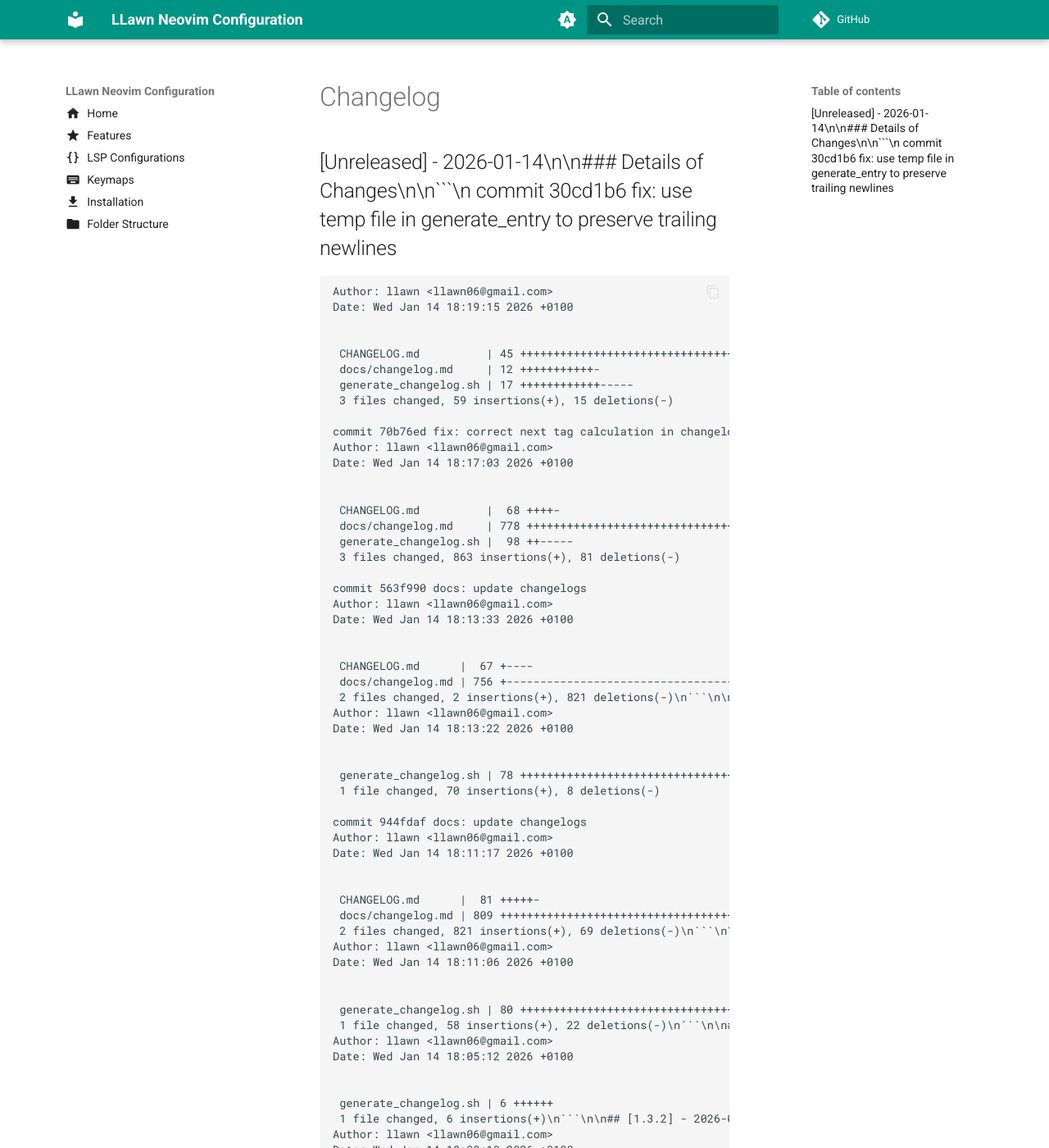
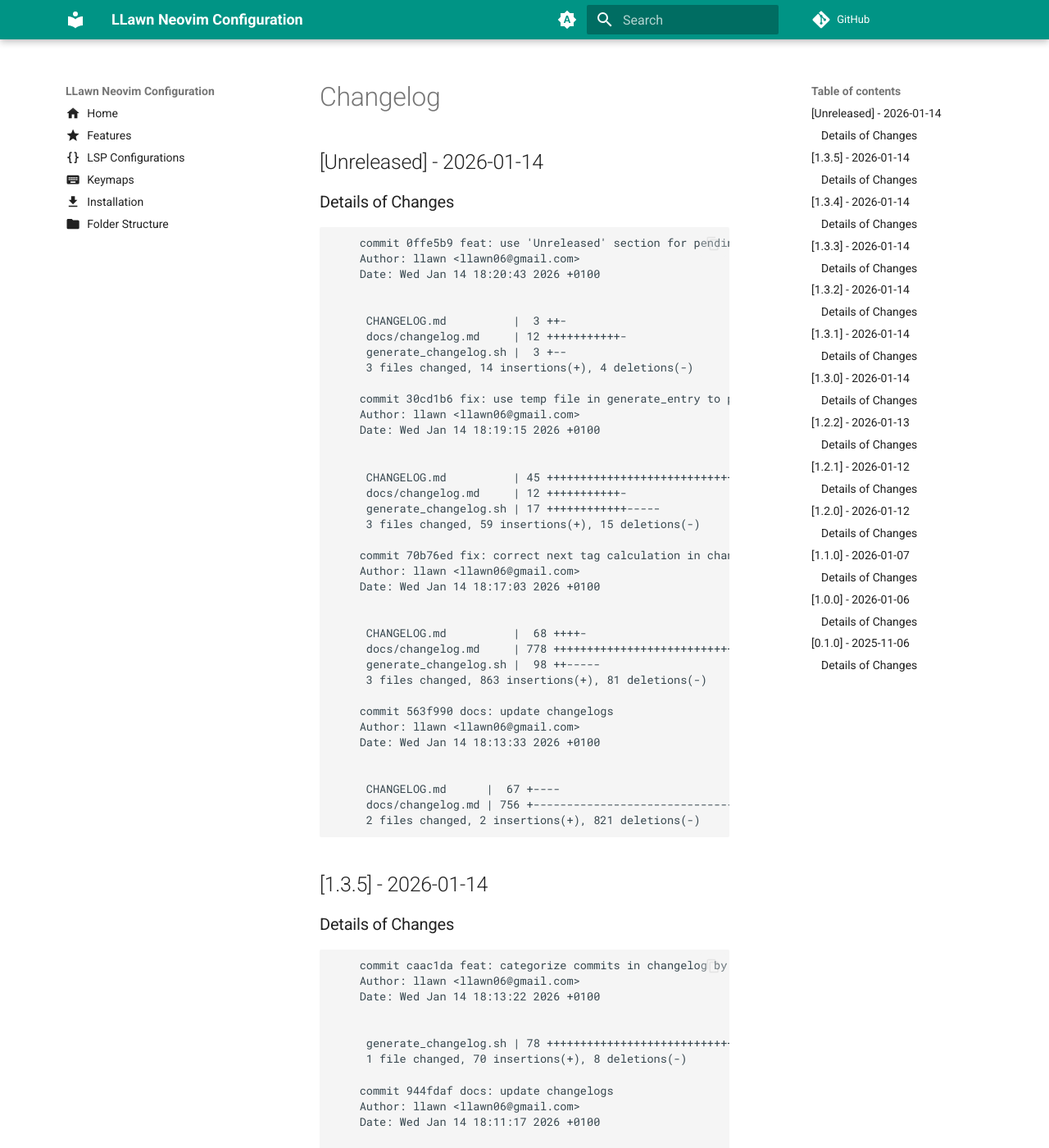
Before and after one commit to llawn/llawnvim, an MkDocs documentation site: the page built from docs/changelog.md, in a window 1280 px wide and 1400 px high. Shown: the whole window at 82% size. Built offline with MkDocs 1.6.1 and Material for MkDocs 9.7.7, drawn with Linux system fonts in a browser that asks for light colours; comment, search, counter and statistics services are not loaded; some of the changed text lies outside the part shown.

Commit message:
fix: use echo -e to properly write newlines in changelogs

````diff
--- a/docs/changelog.md
+++ b/docs/changelog.md
@@ -1,6 +1,21 @@
 # Changelog
 
-## [Unreleased] - 2026-01-14\n\n### Details of Changes\n\n```\n    commit 30cd1b6 fix: use temp file in generate_entry to preserve trailing newlines
+## [Unreleased] - 2026-01-14
+
+### Details of Changes
+
+```
+    commit 0ffe5b9 feat: use 'Unreleased' section for pending commits without tags
+    Author: llawn <llawn06@gmail.com>
+    Date: Wed Jan 14 18:20:43 2026 +0100
+
+
+     CHANGELOG.md          |  3 ++-
+     docs/changelog.md     | 12 +++++++++++-
+     generate_changelog.sh |  3 +--
+     3 files changed, 14 insertions(+), 4 deletions(-)
+
+    commit 30cd1b6 fix: use temp file in generate_entry to preserve trailing newlines
     Author: llawn <llawn06@gmail.com>
     Date: Wed Jan 14 18:19:15 2026 +0100
 
@@ -27,7 +42,16 @@
 
      CHANGELOG.md      |  67 +----
      docs/changelog.md | 756 +-----------------------------------------------------
-     2 files changed, 2 insertions(+), 821 deletions(-)\n```\n\n## [1.3.5] - 2026-01-14\n\n### Details of Changes\n\n```\n    commit caac1da feat: categorize commits in changelog by type (feat, fix, docs, etc.)
+     2 files changed, 2 insertions(+), 821 deletions(-)
+```
+
+
+## [1.3.5] - 2026-01-14
+
+### Details of Changes
+
+```
+    commit caac1da feat: categorize commits in changelog by type (feat, fix, docs, etc.)
     Author: llawn <llawn06@gmail.com>
     Date: Wed Jan 14 18:13:22 2026 +0100
 
@@ -42,32 +66,77 @@
 
      CHANGELOG.md      |  81 +++++-
      docs/changelog.md | 809 ++++++++++++++++++++++++++++++++++++++++++++++++++----
-     2 files changed, 821 insertions(+), 69 deletions(-)\n```\n\n## [1.3.4] - 2026-01-14\n\n### Details of Changes\n\n```\n    commit bbbd4cf feat: update script to generate full changelogs from the beginning
+     2 files changed, 821 insertions(+), 69 deletions(-)
+```
+
+
+## [1.3.4] - 2026-01-14
+
+### Details of Changes
+
+```
+    commit bbbd4cf feat: update script to generate full changelogs from the beginning
     Author: llawn <llawn06@gmail.com>
     Date: Wed Jan 14 18:11:06 2026 +0100
 
 
      generate_changelog.sh | 80 +++++++++++++++++++++++++++++++++++++--------------
-     1 file changed, 58 insertions(+), 22 deletions(-)\n```\n\n## [1.3.3] - 2026-01-14\n\n### Details of Changes\n\n```\n    commit 5de755c feat: update changelog script to generate docs/changelog.md automatically
+     1 file changed, 58 insertions(+), 22 deletions(-)
+```
+
+
+## [1.3.3] - 2026-01-14
+
+### Details of Changes
+
+```
+    commit 5de755c feat: update changelog script to generate docs/changelog.md automatically
     Author: llawn <llawn06@gmail.com>
     Date: Wed Jan 14 18:05:12 2026 +0100
 
 
      generate_changelog.sh | 6 ++++++
-     1 file changed, 6 insertions(+)\n```\n\n## [1.3.2] - 2026-01-14\n\n### Details of Changes\n\n```\n    commit ed70b50 docs: add detailed changelog in docs/ and automation script
+     1 file changed, 6 insertions(+)
+```
+
+
+## [1.3.2] - 2026-01-14
+
+### Details of Changes
+
+```
+    commit ed70b50 docs: add detailed changelog in docs/ and automation script
     Author: llawn <llawn06@gmail.com>
     Date: Wed Jan 14 18:00:10 2026 +0100
 
 
      docs/changelog.md     | 56 +++++++++++++++++++++++++++++++++++++++++++++++++++
      generate_changelog.sh | 22 ++++++++++++++++++++
-     2 files changed, 78 insertions(+)\n```\n\n## [1.3.1] - 2026-01-14\n\n### Details of Changes\n\n```\n    commit 9236993 docs: add changelog for version 1.3.0
+     2 files changed, 78 insertions(+)
+```
+
+
+## [1.3.1] - 2026-01-14
+
+### Details of Changes
+
+```
+    commit 9236993 docs: add changelog for version 1.3.0
     Author: llawn <llawn06@gmail.com>
     Date: Wed Jan 14 17:57:37 2026 +0100
 
 
      CHANGELOG.md | 22 ++++++++++++++++++++++
-     1 file changed, 22 insertions(+)\n```\n\n## [1.3.0] - 2026-01-14\n\n### Details of Changes\n\n```\n    commit 1de7368 feat: update LSP, menu, and plugin configurations
+     1 file changed, 22 insertions(+)
+```
+
+
+## [1.3.0] - 2026-01-14
+
+### Details of Changes
+
+```
+    commit 1de7368 feat: update LSP, menu, and plugin configurations
     Author: llawn <llawn06@gmail.com>
     Date: Wed Jan 14 17:19:52 2026 +0100
 
@@ -130,7 +199,16 @@
 
 
      lua/llawn/plugins/treesitter.lua | 2 +-
-     1 file changed, 1 insertion(+), 1 deletion(-)\n```\n\n## [1.2.2] - 2026-01-13\n\n### Details of Changes\n\n```\n    commit 01654d7 docs: update menu keymaps and folder structure
+     1 file changed, 1 insertion(+), 1 deletion(-)
+```
+
+
+## [1.2.2] - 2026-01-13
+
+### Details of Changes
+
+```
+    commit 01654d7 docs: update menu keymaps and folder structure
     Author: llawn <llawn06@gmail.com>
     Date: Tue Jan 13 22:45:51 2026 +0100
 
@@ -186,7 +264,16 @@
 
      lua/llawn/config/keymaps.lua |   3 +
      lua/llawn/config/menu.lua    | 238 ++++++++++++++++++++++++++++++++++++++++++-
-     2 files changed, 240 insertions(+), 1 deletion(-)\n```\n\n## [1.2.1] - 2026-01-12\n\n### Details of Changes\n\n```\n    commit cccdbb0 feat: add lexima for brackets
+     2 files changed, 240 insertions(+), 1 deletion(-)
+```
+
+
+## [1.2.1] - 2026-01-12
+
+### Details of Changes
+
+```
+    commit cccdbb0 feat: add lexima for brackets
     Author: llawn <llawn06@gmail.com>
     Date: Mon Jan 12 19:44:50 2026 +0100
 
@@ -203,7 +290,16 @@
 
      after/lsp/ruff.lua | 18 ++++++++++++++++++
      lazy-lock.json     |  1 +
-     2 files changed, 19 insertions(+)\n```\n\n## [1.2.0] - 2026-01-12\n\n### Details of Changes\n\n```\n    commit 4bedcff fix: Update links in lsp.md
+     2 files changed, 19 insertions(+)
+```
+
+
+## [1.2.0] - 2026-01-12
+
+### Details of Changes
+
+```
+    commit 4bedcff fix: Update links in lsp.md
     Author: llawn <151925221+llawn@users.noreply.github.com>
     Date: Mon Jan 12 18:01:08 2026 +0100
 
@@ -378,7 +474,16 @@
      docs/index.md        | 12 ++++++------
      docs/installation.md |  4 ++--
      mkdocs.yml           |  2 +-
-     4 files changed, 15 insertions(+), 15 deletions(-)\n```\n\n## [1.1.0] - 2026-01-07\n\n### Details of Changes\n\n```\n    commit b57e1f2 docs: fix admonitton support
+     4 files changed, 15 insertions(+), 15 deletions(-)
+```
+
+
+## [1.1.0] - 2026-01-07
+
+### Details of Changes
+
+```
+    commit b57e1f2 docs: fix admonitton support
     Author: llawn <llawn06@gmail.com>
     Date: Wed Jan 7 09:39:44 2026 +0100
 
@@ -483,7 +588,16 @@
 
 
      README.md | 1 +
-     1 file changed, 1 insertion(+)\n```\n\n## [1.0.0] - 2026-01-06\n\n### Details of Changes\n\n```\n    commit 4ae201d docs: add custom keymaps desc
+     1 file changed, 1 insertion(+)
+```
+
+
+## [1.0.0] - 2026-01-06
+
+### Details of Changes
+
+```
+    commit 4ae201d docs: add custom keymaps desc
     Author: llawn <llawn06@gmail.com>
     Date: Tue Jan 6 17:23:13 2026 +0100
 
@@ -741,7 +855,16 @@
 
      README.md | 94 +++++++++++++++++++++++++++++++++++++++++++++++++++++++++++++--
      init.lua  | 28 +++++++++++++++++++
-     2 files changed, 120 insertions(+), 2 deletions(-)\n```\n\n## [0.1.0] - 2025-11-06\n\n### Details of Changes\n\n```\n    commit 95f5b69 docs: add license and tags for readme
+     2 files changed, 120 insertions(+), 2 deletions(-)
+```
+
+
+## [0.1.0] - 2025-11-06
+
+### Details of Changes
+
+```
+    commit 95f5b69 docs: add license and tags for readme
     Author: llawn <llawn06@gmail.com>
     Date: Thu Nov 6 11:41:47 2025 +0100
 
@@ -796,4 +919,5 @@
      lua/llawn/config/lsp.lua     | 34 ++++++++++++++++++++++++++++++
      lua/llawn/config/options.lua | 48 ++++++++++++++++++++++++++++++++++++++++++
      lua/llawn/init.lua           |  6 ++++++
-     8 files changed, 180 insertions(+)\n```\n\n
+     8 files changed, 180 insertions(+)
+```
````
Also changed, not shown: CHANGELOG.md (+25 -12 lines), 1 other file.
